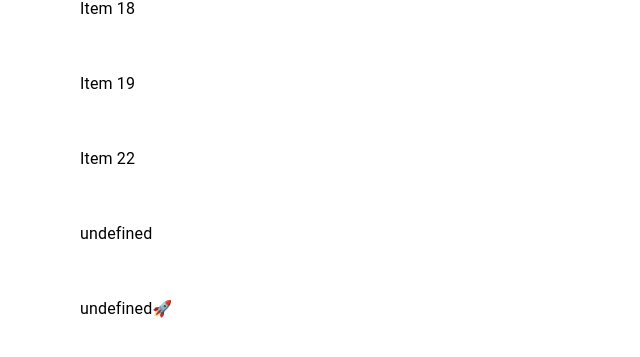
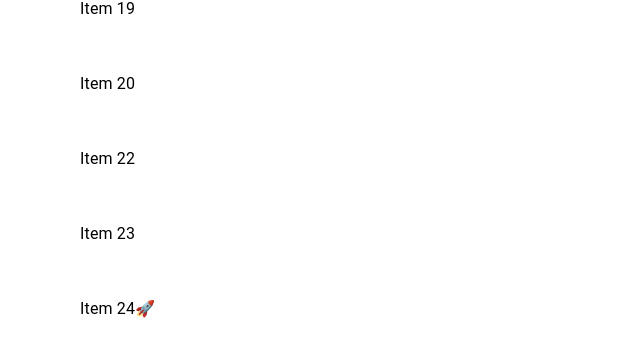
Before and after one commit to antongotech/react-infinite-scroll, a React (Create React App) app: page / in a window 1280 px wide. Shown: the part 1221-1578 px from the top of the page, without its empty margins (0-640 px from the left). Built offline with nearby package versions, Linux system fonts and the light colour scheme.

Commit message:
Bug with floor and ceiling elements fixed

```diff
--- a/src/App.tsx
+++ b/src/App.tsx
@@ -5,7 +5,7 @@ import InfiniteScroll from './useInfiniteScroll/InfiniteScroll'
 function App() {
     let items: any[] = []
 
-    for(let i=1; i< 23; i++) {
+    for(let i=1; i< 26; i++) {
         items.push(`Item ${i}`)
     }
 
--- a/src/index.tsx
+++ b/src/index.tsx
@@ -6,7 +6,7 @@ const root = ReactDOM.createRoot(
     document.getElementById('root') as HTMLElement
 );
 root.render(
-    <React.StrictMode>
+    // <React.StrictMode>
         <App/>
-    </React.StrictMode>
+    // </React.StrictMode>
 )
--- a/src/useInfiniteScroll/helpers/useScrollPosition.tsx
+++ b/src/useInfiniteScroll/helpers/useScrollPosition.tsx
@@ -16,7 +16,7 @@ const useScrollPosition = () => {
     }, [])
 
     const resetPosition = () => {
-        setCurrentPosition(0)
+        setCurrentPosition(1)
     }
 
     return {direction, currentPosition, resetPosition}
--- a/src/useInfiniteScroll/useInfiniteScroll.tsx
+++ b/src/useInfiniteScroll/useInfiniteScroll.tsx
@@ -25,29 +25,30 @@ const useInfiniteScroll =
         const onItemsIndexChange = (direction: string) => {
             if (direction === 'top') {
                 setFirstSeenIndex(prevState => prevState - 1)
+                setLastSeenIndex(prevState => prevState - 1)
             } else if (direction === 'bottom') {
                 setLastSeenIndex(prevState => prevState + 1)
+                setFirstSeenIndex(prevState => prevState + 1)
             }
         }
 
         useScreenScroll(direction, currentPosition, isFloorElement, isCeilingElement, isFirstItemSeen, setIsFirstItemSeen, isLastItemSeen, setIsLastItemSeen, onItemsIndexChange, defaultItemHeight, resetPosition)
 
-        // Adds book to the bottom of the list when the last is seen
+        // Adds book to the top/bottom of the list when the last is seen
         useEffect(() => {
-            if (!itemsInFocus.length) return
-            const updatedItems = (itemsInFocus.slice(1))
-            updatedItems.push(items[lastSeenIndex])
-            setItemsInFocus(updatedItems)
-        }, [lastSeenIndex])
-
-        // Adds book to the top of the list when first is seen
-        useEffect(() => {
-            if (!itemsInFocus.length) return
-            const previousIndex = items.indexOf(itemsInFocus[0]) - 1 > 0 ? items.indexOf(itemsInFocus[0]) - 1 : 0
-            let updatedItems = itemsInFocus.slice(0, 19)
-            updatedItems = [items[previousIndex], ...updatedItems]
-            setItemsInFocus(updatedItems)
-        }, [firstSeenIndex])
+            if (!itemsInFocus.length || !currentPosition) return
+            if (direction === 'top') {
+                const previousIndex = firstSeenIndex - 1
+                let updatedItems = itemsInFocus.slice(0, 19)
+                updatedItems = [items[previousIndex], ...updatedItems]
+                setItemsInFocus(updatedItems)
+            }
+            if (direction === 'bottom') {
+                const updatedItems = (itemsInFocus.slice(1))
+                updatedItems.push(items[lastSeenIndex])
+                setItemsInFocus(updatedItems)
+            }
+        }, [lastSeenIndex, firstSeenIndex])
 
         return {itemsInFocus}
     }
```
